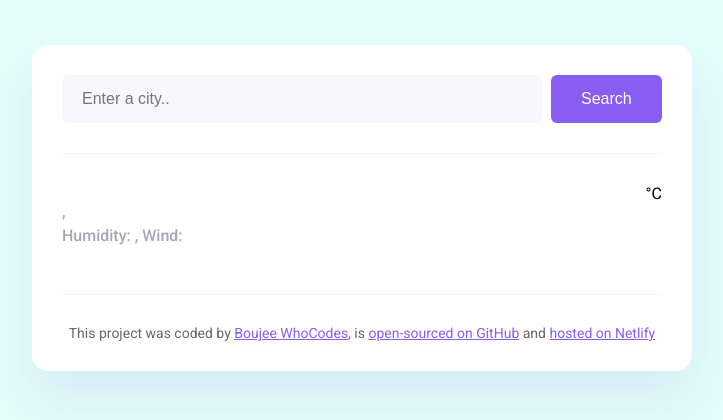
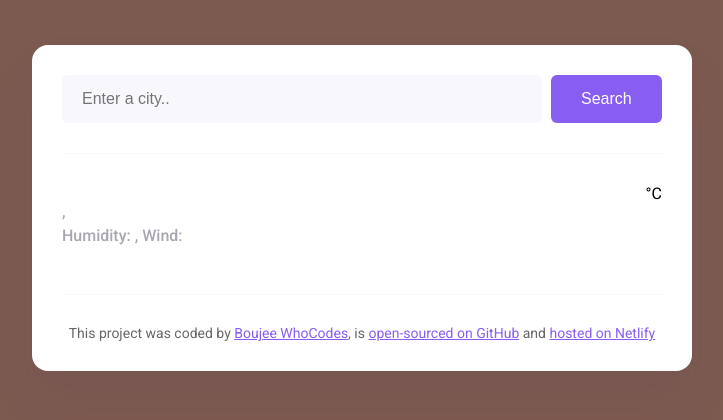
Before and after one commit to BoujeeWhoCodes/lit-weather-apps, a plain HTML site: page index.html in a window 1280 px wide. Shown: the whole page, without its empty margins (278-1001 px from the left). Drawn offline with nearby package versions, Linux system fonts and the light colour scheme; no server answers.

Commit message:
Update styles.css

```diff
--- a/styles.css
+++ b/styles.css
@@ -1,5 +1,5 @@
 body {
-  background-color: #E3FDFD;
+  background-color: #7D5A50;
   font-family: "Roboto", sans-serif;
 }
 
```
